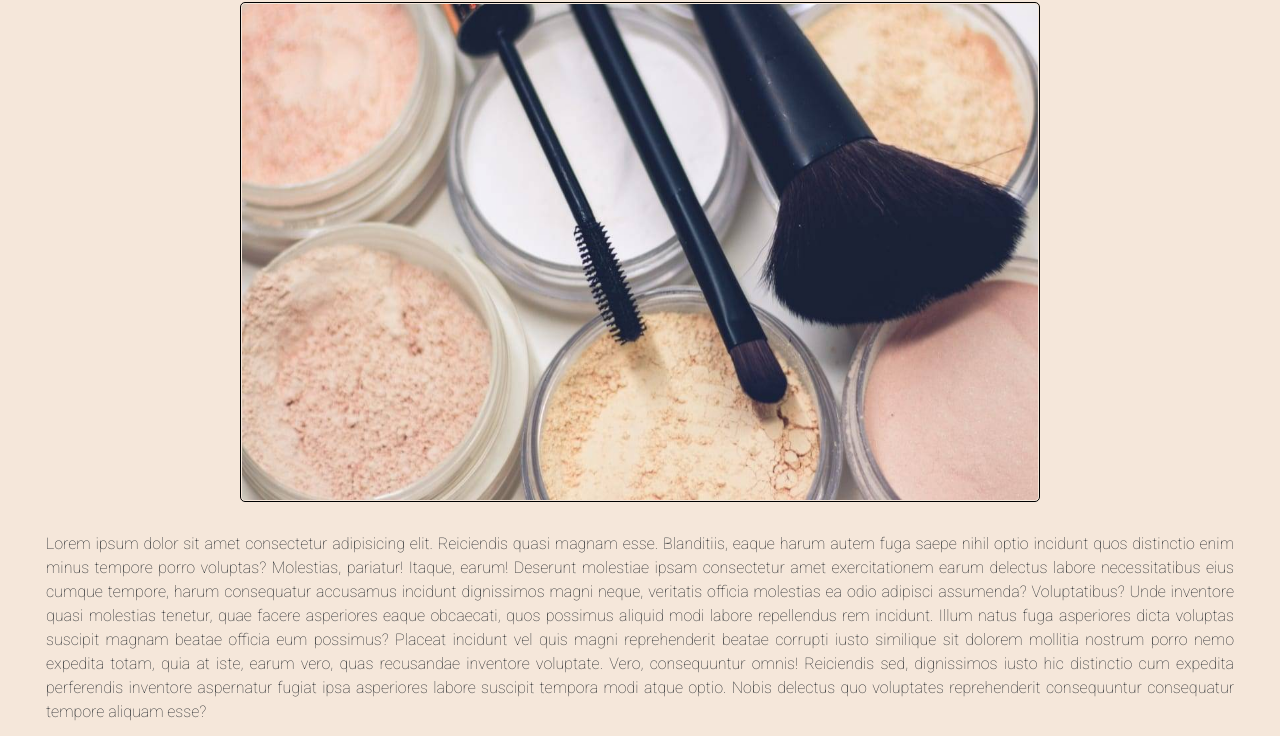
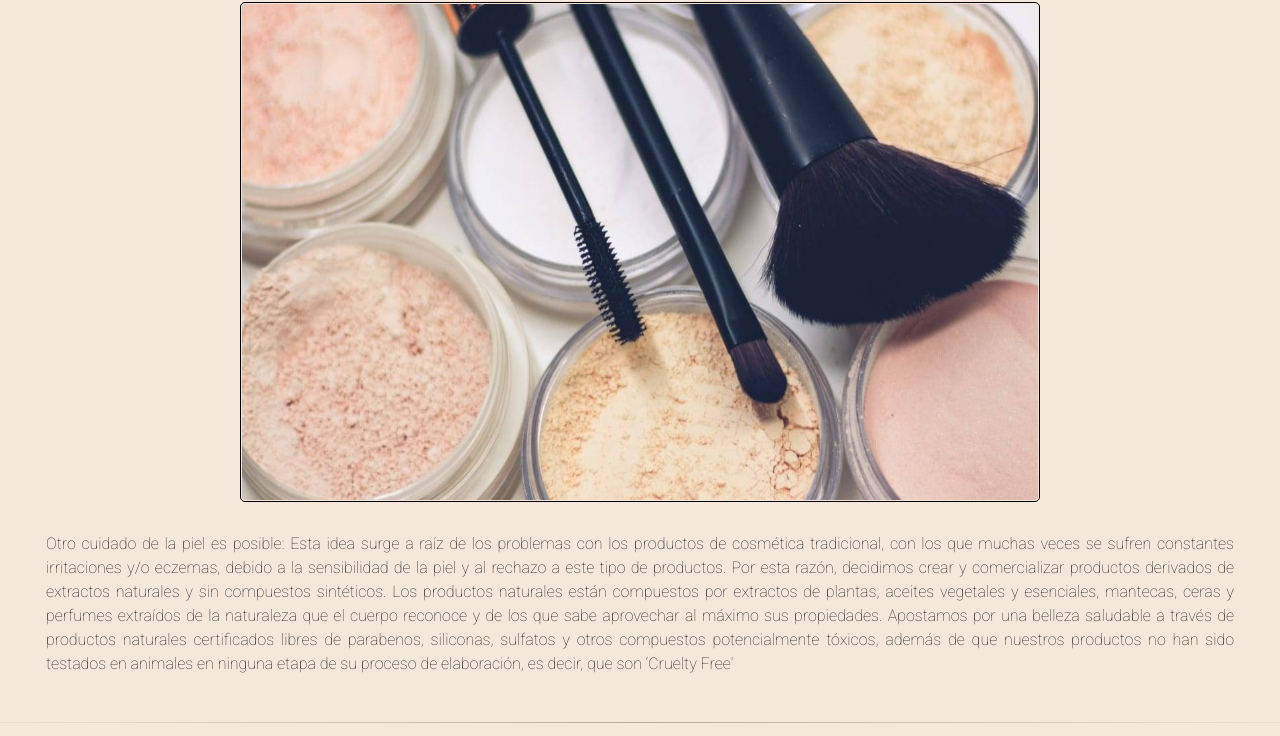
Before and after one commit to aldana-lalli/basic-mineral-makeup, a website: page pages/filosofia.html in a window 1280 px wide. Shown: the part 415-1151 px from the top of the page. Drawn offline with nearby package versions, Linux system fonts and the light colour scheme.

Commit message:
Aplicando SEO

```diff
--- a/pages/filosofia.html
+++ b/pages/filosofia.html
@@ -5,6 +5,8 @@
     <meta charset="UTF-8">
     <meta http-equiv="X-UA-Compatible" content="IE=edge">
     <meta name="viewport" content="width=device-width, initial-scale=1.0">
+    <meta name="keywords" content="MAKE-UP, MAQUILLAJE, MAQUILLAJE MINERAL">
+    <meta name="description" content="Sitio web de maquillaje mineral">
     <!--Letras de Google-->
     <link rel="preconnect" href="https://fonts.googleapis.com">
     <link rel="preconnect" href="https://fonts.gstatic.com" crossorigin>
@@ -73,11 +75,10 @@
         <section class="filosofia">
             <div class="filosofia__img">
                 <img class="filosofia__img--mineral" src="../resources/filosofia/mineral-makeup.jpg" alt="Maquillaje mineral">
-                <p>Lorem ipsum dolor sit amet consectetur adipisicing elit. Reiciendis quasi magnam esse. Blanditiis, eaque harum autem fuga saepe nihil optio incidunt quos distinctio enim minus tempore porro voluptas? Molestias, pariatur!
-            Itaque, earum! Deserunt molestiae ipsam consectetur amet exercitationem earum delectus labore necessitatibus eius cumque tempore, harum consequatur accusamus incidunt dignissimos magni neque, veritatis officia molestias ea odio adipisci assumenda? Voluptatibus?
-            Unde inventore quasi molestias tenetur, quae facere asperiores eaque obcaecati, quos possimus aliquid modi labore repellendus rem incidunt. Illum natus fuga asperiores dicta voluptas suscipit magnam beatae officia eum possimus?
-            Placeat incidunt vel quis magni reprehenderit beatae corrupti iusto similique sit dolorem mollitia nostrum porro nemo expedita totam, quia at iste, earum vero, quas recusandae inventore voluptate. Vero, consequuntur omnis!
-            Reiciendis sed, dignissimos iusto hic distinctio cum expedita perferendis inventore aspernatur fugiat ipsa asperiores labore suscipit tempora modi atque optio. Nobis delectus quo voluptates reprehenderit consequuntur consequatur tempore aliquam esse?</p>
+                <p>Otro cuidado de la piel es posible:
+                    Esta idea surge a raíz de los problemas con los productos de cosmética tradicional, con los que muchas veces se sufren constantes irritaciones y/o eczemas, debido a la sensibilidad de la piel y al rechazo a este tipo de productos.
+                    Por esta razón, decidimos crear y comercializar productos derivados de extractos naturales y sin compuestos sintéticos. Los productos naturales están compuestos por extractos de plantas, aceites vegetales y esenciales, mantecas, ceras y perfumes extraídos de la naturaleza que el cuerpo reconoce y de los que sabe aprovechar al máximo sus propiedades.
+                    Apostamos por una belleza saludable a través de productos naturales certificados libres de parabenos, siliconas, sulfatos y otros compuestos potencialmente tóxicos, además de que nuestros productos no han sido testados en animales en ninguna etapa de su proceso de elaboración, es decir, que son ‘Cruelty Free'</p>
             </div>
         </section>
     </main>
```
Also changed, not shown: index.html (+3 -1 lines), pages/contacto.html (+2 -0 lines), pages/preguntas-frecuentes.html (+2 -0 lines), pages/productos.html (+2 -0 lines).
